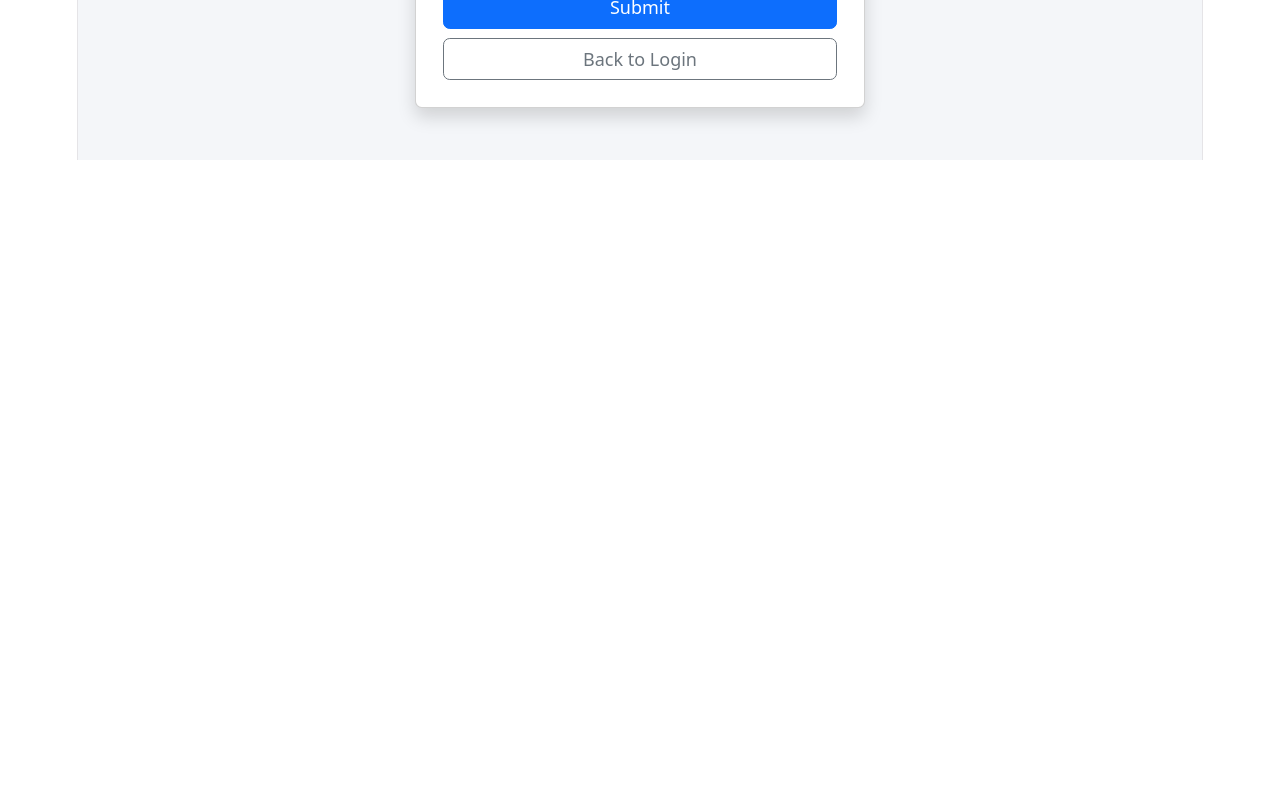
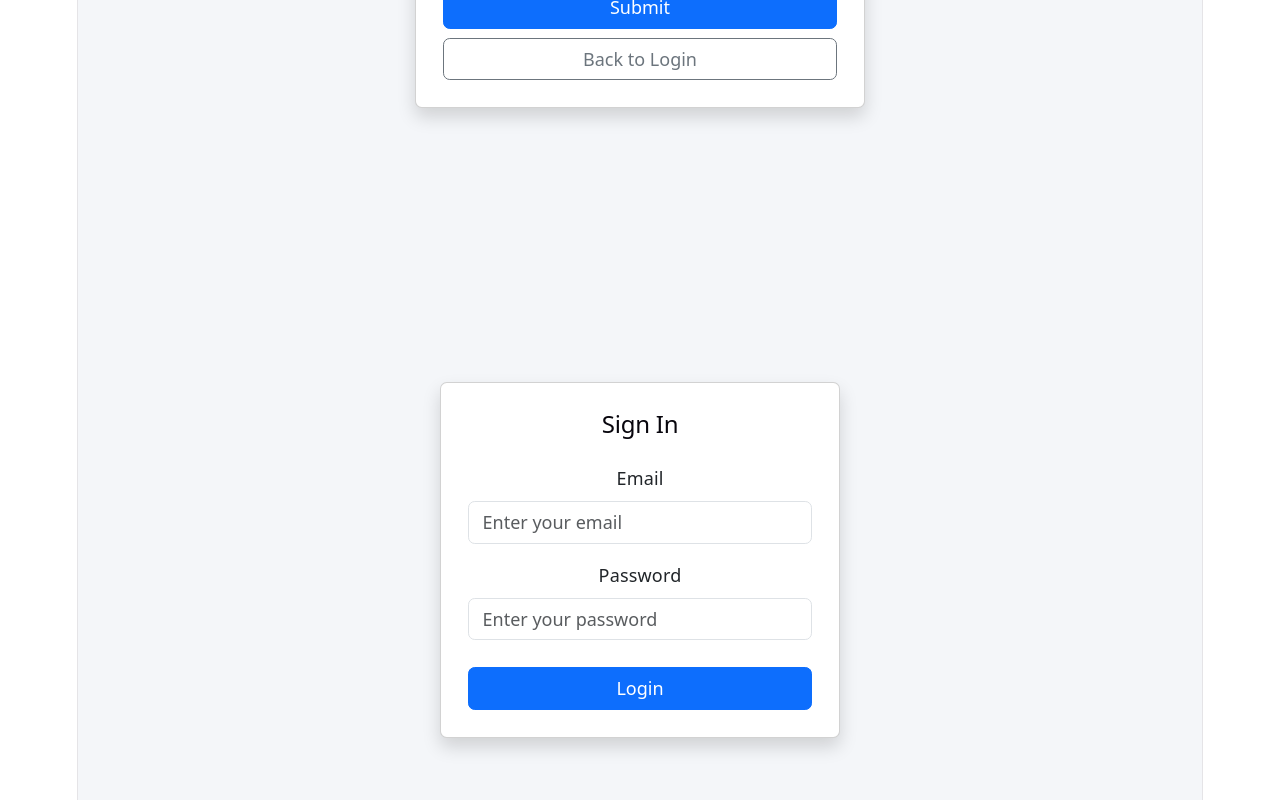
Before and after one commit to aryapradeep1/Blog-frontend, a React (Vite) app: page / in a window 1280 px wide. Shown: the part 640-1440 px from the top of the page. Before the commit the page ends 800 px from the top, so only its background shows below. Built offline with nearby package versions, Linux system fonts and the light colour scheme.

Commit message:
signIn complete

```diff
--- a/src/App.jsx
+++ b/src/App.jsx
@@ -4,6 +4,7 @@ import viteLogo from './assets/vite.svg'
 import heroImg from './assets/hero.png'
 import './App.css'
 import SignUp from './components/SignUp'
+import SignIn from './components/SignIn'
 
 function App() {
   const [count, setCount] = useState(0)
@@ -11,6 +12,7 @@ function App() {
   return (
     <>
       <SignUp/>
+      <SignIn/>
     </>
   )
 }
--- /dev/null
+++ b/src/components/SignIn.jsx
@@ -0,0 +1,87 @@
+import React, { useState } from "react";
+import axios from "axios";
+
+const SignIn = () => {
+  const [input, changeInput] = useState({
+    email: "",
+    password: "",
+  });
+
+  const inputHandler = (event) => {
+    changeInput({
+      ...input,
+      [event.target.name]: event.target.value,
+    });
+  };
+
+  const readValue = () => {
+    axios
+      .post("http://localhost:3030/signIn", input)
+      .then((response) => {
+        console.log(response.data);
+
+        if (response.data.status === "success") {
+          // Store userId and token in sessionStorage
+          sessionStorage.setItem("userId", response.data.userId);
+          sessionStorage.setItem("token", response.data.token);
+
+          alert("Login Successful");
+
+          // Clear the form
+          changeInput({
+            email: "",
+            password: "",
+          });
+        } else {
+          alert(response.data.status);
+        }
+      })
+      .catch((error) => {
+        console.log(error);
+        alert("Something went wrong");
+      });
+  };
+
+  return (
+    <div
+      className="container-fluid d-flex justify-content-center align-items-center"
+      style={{ minHeight: "100vh", backgroundColor: "#f4f6f9" }}
+    >
+      <div className="card shadow p-4" style={{ width: "400px" }}>
+        <h2 className="text-center mb-4">Sign In</h2>
+
+        <div className="mb-3">
+          <label className="form-label">Email</label>
+          <input
+            type="email"
+            className="form-control"
+            name="email"
+            value={input.email}
+            onChange={inputHandler}
+            placeholder="Enter your email"
+          />
+        </div>
+
+        <div className="mb-4">
+          <label className="form-label">Password</label>
+          <input
+            type="password"
+            className="form-control"
+            name="password"
+            value={input.password}
+            onChange={inputHandler}
+            placeholder="Enter your password"
+          />
+        </div>
+
+        <div className="d-grid">
+          <button className="btn btn-primary" onClick={readValue}>
+            Login
+          </button>
+        </div>
+      </div>
+    </div>
+  );
+};
+
+export default SignIn;
```
